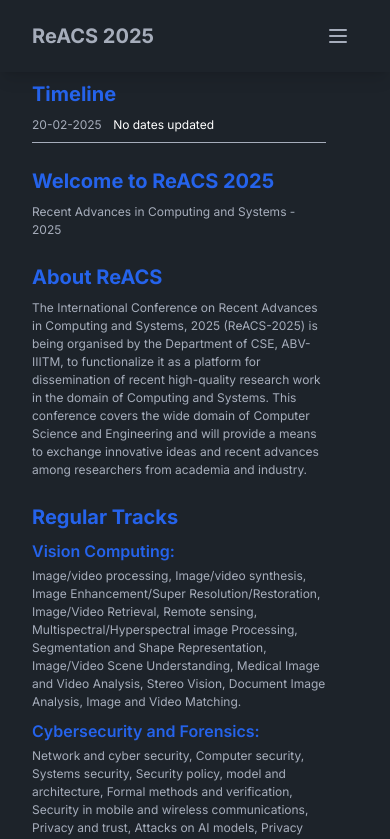
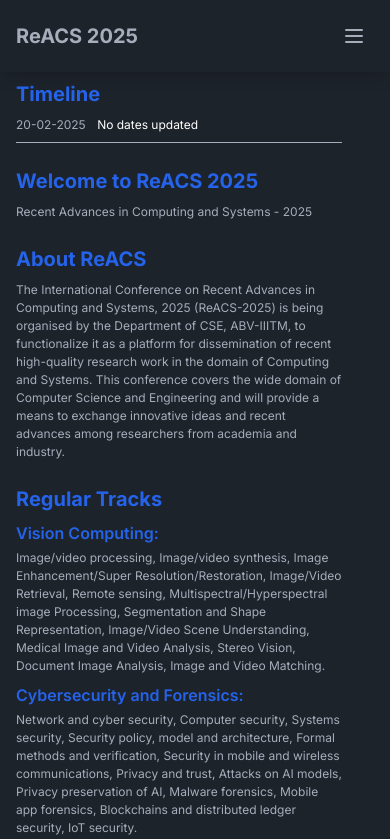
Before and after one commit to dewani12/ReACS_2025, a React (Vite) app in the folder frontend/: page / in a window 390 px wide. Shown: the top 839 px of the page. Built offline with nearby package versions, Linux system fonts and the light colour scheme.

Commit message:
refactor: adjust padding for Navbar and HeroSection for better responsiveness

```diff
--- a/frontend/src/components/HeroSection.jsx
+++ b/frontend/src/components/HeroSection.jsx
@@ -51,7 +51,7 @@ function HeroSection() {
     return (
 
 
-            <div className="inter primary-bg text-cl px-8 py-4 flex space-x-8">
+            <div className="inter primary-bg text-cl px-4 md:px-8 py-4 flex space-x-8">
                 <div className="md:w-[70%]">
                 <div className="md:hidden mt-2 mb-6">
                     {timeLine()}
--- a/frontend/src/components/Navbar.jsx
+++ b/frontend/src/components/Navbar.jsx
@@ -15,7 +15,7 @@ function Navbar() {
   return (
     <nav className="primary-bg text-cl fixed top-0 left-0 right-0 shadow-lg z-50">
 
-      <div className="inter flex justify-between items-center px-8 py-4 ">
+      <div className="inter flex justify-between items-center px-4 md:px-8 py-4 ">
         {/* Logo */}
         <div className="text-xl font-bold">ReACS 2025</div>
 
```
